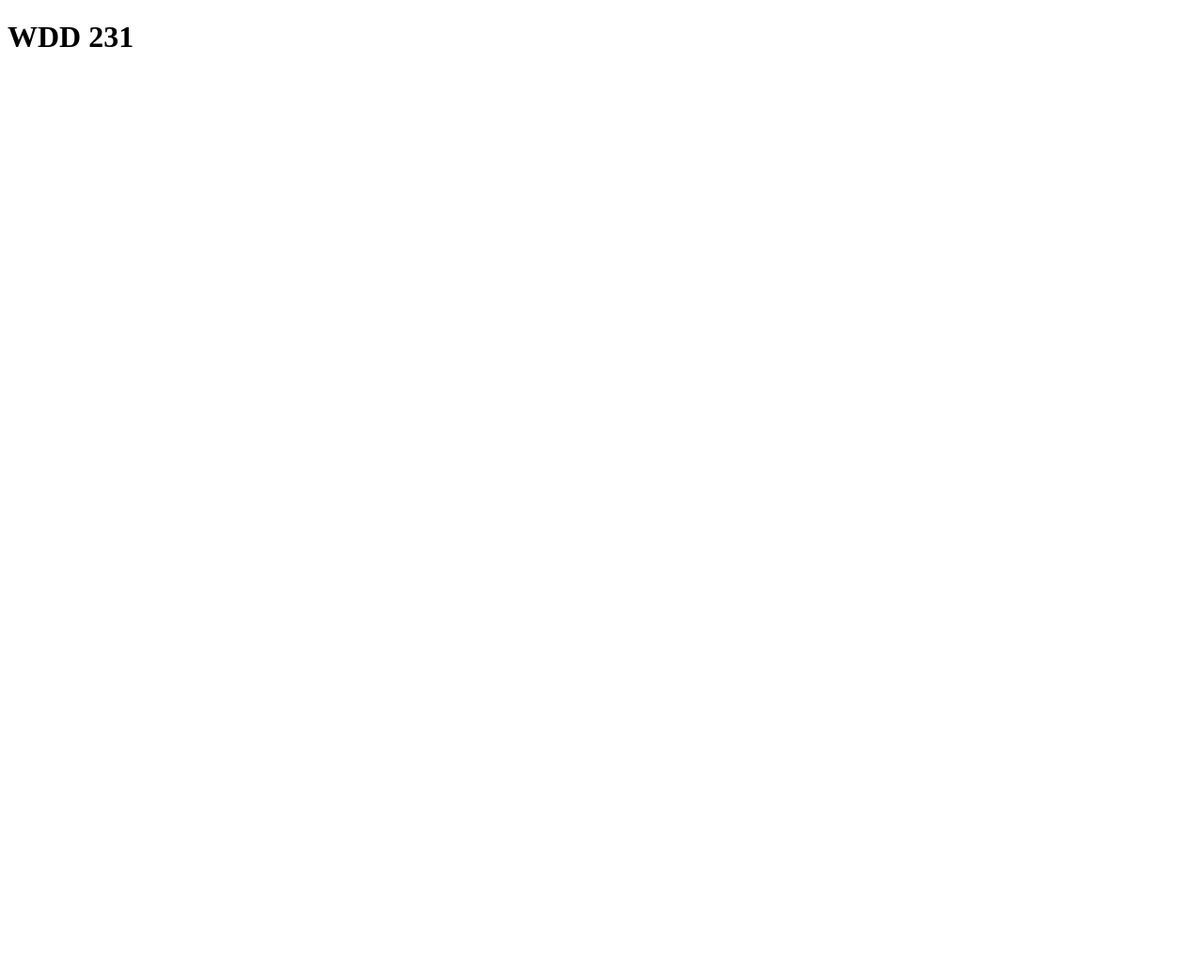
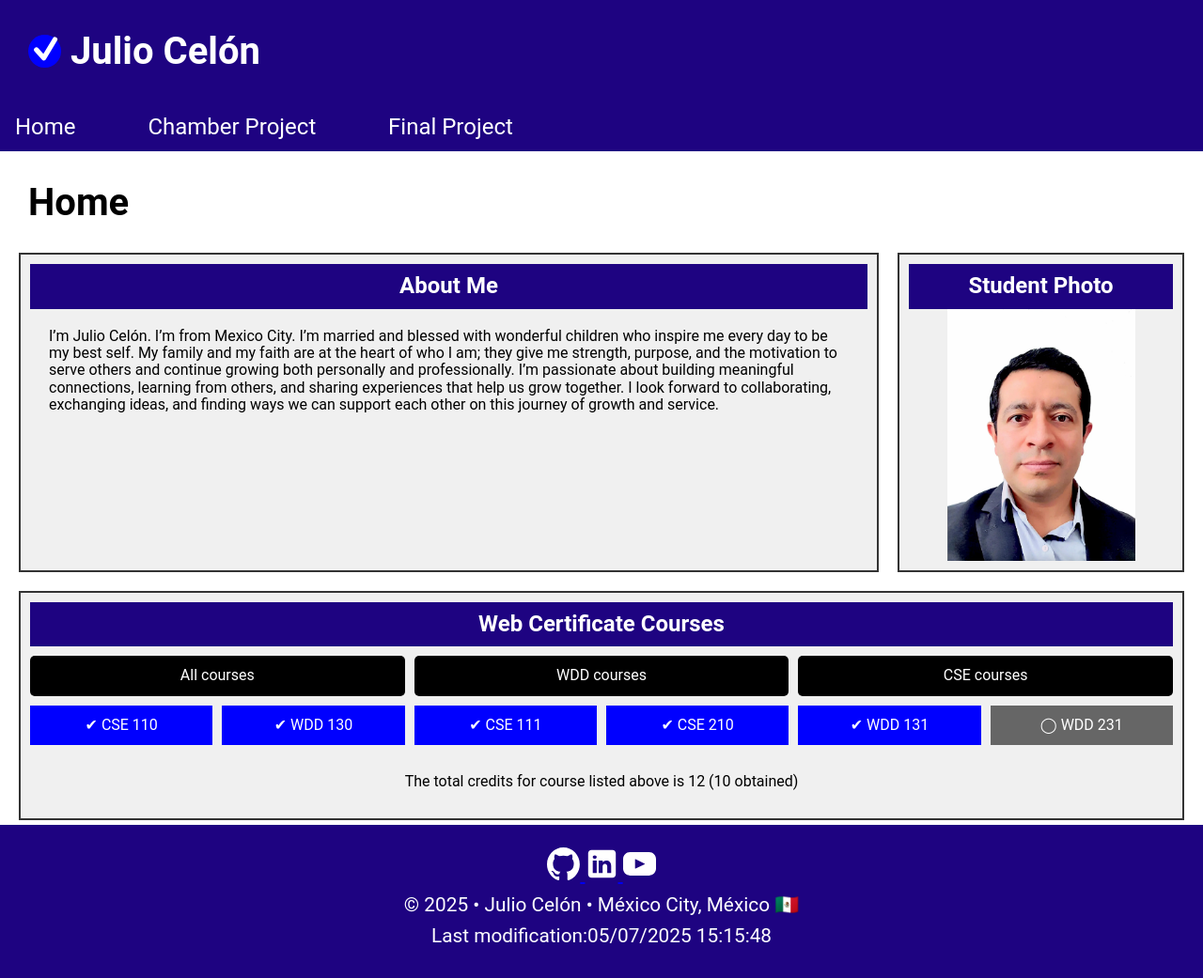
Before and after one commit to juliocelon/wdd231, a plain HTML site: page index.html in a window 1280 px wide. Shown: the whole page at 94% size. Before the commit the page ends 800 px from the top, so only its background shows below. Drawn offline with Linux system fonts and the light colour scheme.

Commit message:
W01 Assignment: Course Home Page

```diff
--- a/index.html
+++ b/index.html
@@ -2,13 +2,107 @@
 <html lang="en">
 
 <head>
-    <meta charset="UTF-8">
-    <meta name="viewport" content="width=device-width, initial-scale=1.0">
-    <title>Document</title>
+    <meta charset="utf-8">
+    <meta name="viewport" content="width=device-width, initial-scale=1">
+
+    <meta name="description" content="WDD 231 – W01 Assignment: Course Home Page - Julio César Celón Altamirano">
+    <meta name="author" content="Julio Celón">
+
+    <title>WDD 231 – W01 Assignment: Course Home Page </title>
+
+    <link rel="stylesheet" href="styles/normalize.css">
+    <link rel="stylesheet" href="styles/base.css">
+    <link rel="stylesheet" href="styles/larger.css">
+
+    <!-- Preconexión a dominios de fuentes para acelerar la resolución DNS y handshake TLS -->
+    <link rel="preconnect" href="https://fonts.googleapis.com">
+    <link rel="preconnect" href="https://fonts.gstatic.com" crossorigin>
+
+    <!-- Preload del CSS de Google Fonts (no bloquea el render) -->
+    <link rel="preload" as="style" href="https://fonts.googleapis.com/css2?family=Playfair+Display&display=swap">
+
+    <!-- Carga diferida del CSS: no bloquea render -->
+    <link rel="stylesheet" href="https://fonts.googleapis.com/css2?family=Playfair+Display&display=swap" media="print"
+        onload="this.media='all'">
+
+    <script src="scripts/getdates.js" defer></script>
+    <script src="scripts/index.js" defer></script>
+    <script src="scripts/courses.js" defer></script>
 </head>
 
 <body>
-    <h1>WDD 231</h1>
+
+    <header>
+        <img src="images/logo2.svg" alt="site logo" width="35" height="35">
+        <h1>Julio Celón</h1>
+    </header>
+
+    <nav>
+        <button id="menu"></button>
+        <ul class="navigation">
+            <li><a href="#" title="Home">Home</a></li>
+            <li><a href="#" title="Chamber">Chamber Project</a></li>
+            <li><a href="#" title="Final">Final Project</a></li>
+        </ul>
+    </nav>
+
+    <main>
+        <h1 class="main-title">Home</h1>
+
+        <section class="section-container">
+            <h2>About Me</h2>
+            <p>I’m Julio Celón. I’m from Mexico City. I’m married and blessed with wonderful children who inspire me
+                every day to be my best self. My
+                family and my faith are at the heart of who I am; they give me strength, purpose, and the motivation to
+                serve others and
+                continue growing both personally and professionally.
+
+                I’m passionate about building meaningful connections, learning from others, and sharing experiences that
+                help us grow
+                together. I look forward to collaborating, exchanging ideas, and finding ways we can support each other
+                on this journey
+                of growth and service.</p>
+        </section>
+
+        <section class="section-container">
+            <h2>Student Photo</h2>
+            <img src="images/profile.webp" alt="Hello, my name is Julio Celon" width="200" height="268">
+        </section>
+
+        <section class="web-certificate-courses">
+            <h2>Web Certificate Courses</h2>
+
+            <div class="subject">
+                <button type="button" title="all-courses" id="all-courses">All courses</button>
+                <button type="button" title="wdd-courses" id="wdd-courses">WDD courses</button>
+                <button type="button" title="cse-courses" id="cse-courses">CSE courses</button>
+            </div>
+
+            <div class="courses">
+                <div class="course">
+                </div>
+            </div>
+
+            <p id="totalCredits"></p>
+
+        </section>
+
+    </main>
+
+    <footer>
+        <a href="https://github.com/juliocelon" target="_blank">
+            <img src="images/github.svg" alt="GitHub logo" width="35" height="35">
+        </a>
+        <a href="https://www.linkedin.com/in/juliocelon" target="_blank">
+            <img src="images/linkedin.svg" alt="LinkedIn logo" width="35" height="35">
+        </a>
+        <a href="https://www.youtube.com/channel/UCEEXsyBoDFuvW2w5y3XRh3g" target="_blank">
+            <img src="images/youtube.svg" alt="YouTube logo" width="35" height="35"> </a>
+
+        <p>© <span id="currentyear"></span> • Julio Celón • México City, México 🇲🇽 </p>
+        <p id="lastModified"></p>
+    </footer>
+
 </body>
 
 </html>
--- /dev/null
+++ b/scripts/courses.js
@@ -0,0 +1,180 @@
+
+
+const courses = [
+    {
+        subject: 'CSE',
+        number: 110,
+        title: 'Introduction to Programming',
+        credits: 2,
+        certificate: 'Web and Computer Programming',
+        description: 'This course will introduce students to programming. It will introduce the building blocks of programming languages (variables, decisions, calculations, loops, array, and input/output) and use them to solve problems.',
+        technology: [
+            'Python'
+        ],
+        completed: true
+    },
+    {
+        subject: 'WDD',
+        number: 130,
+        title: 'Web Fundamentals',
+        credits: 2,
+        certificate: 'Web and Computer Programming',
+        description: 'This course introduces students to the World Wide Web and to careers in web site design and development. The course is hands on with students actually participating in simple web designs and programming. It is anticipated that students who complete this course will understand the fields of web design and development and will have a good idea if they want to pursue this degree as a major.',
+        technology: [
+            'HTML',
+            'CSS'
+        ],
+        completed: true
+    },
+    {
+        subject: 'CSE',
+        number: 111,
+        title: 'Programming with Functions',
+        credits: 2,
+        certificate: 'Web and Computer Programming',
+        description: 'CSE 111 students become more organized, efficient, and powerful computer programmers by learning to research and call functions written by others; to write, call , debug, and test their own functions; and to handle errors within functions. CSE 111 students write programs with functions to solve problems in many disciplines, including business, physical science, human performance, and humanities.',
+        technology: [
+            'Python'
+        ],
+        completed: true
+    },
+    {
+        subject: 'CSE',
+        number: 210,
+        title: 'Programming with Classes',
+        credits: 2,
+        certificate: 'Web and Computer Programming',
+        description: 'This course will introduce the notion of classes and objects. It will present encapsulation at a conceptual level. It will also work with inheritance and polymorphism.',
+        technology: [
+            'C#'
+        ],
+        completed: true
+    },
+    {
+        subject: 'WDD',
+        number: 131,
+        title: 'Dynamic Web Fundamentals',
+        credits: 2,
+        certificate: 'Web and Computer Programming',
+        description: 'This course builds on prior experience in Web Fundamentals and programming. Students will learn to create dynamic websites that use JavaScript to respond to events, update content, and create responsive user experiences.',
+        technology: [
+            'HTML',
+            'CSS',
+            'JavaScript'
+        ],
+        completed: true
+    },
+    {
+        subject: 'WDD',
+        number: 231,
+        title: 'Frontend Web Development I',
+        credits: 2,
+        certificate: 'Web and Computer Programming',
+        description: 'This course builds on prior experience with Dynamic Web Fundamentals and programming. Students will focus on user experience, accessibility, compliance, performance optimization, and basic API usage.',
+        technology: [
+            'HTML',
+            'CSS',
+            'JavaScript'
+        ],
+        completed: false
+    }
+]
+
+// CSE Courses
+
+const cseCourses = document.querySelector("#cse-courses");
+
+cseCourses.addEventListener("click", () => {
+
+    document.querySelector(".course").innerHTML = ""; // Clean the previos content (cards created)
+
+    let coursesOfCSE = courses.filter(course => {
+        return course.subject == "CSE";
+    });
+
+    createCourses(coursesOfCSE);
+
+});
+
+// WDD Courses
+
+const wddCourses = document.querySelector("#wdd-courses");
+
+wddCourses.addEventListener("click", () => {
+
+    document.querySelector(".course").innerHTML = ""; // Clean the previos content (cards created)
+
+    let coursesOfWDD = courses.filter(course => {
+        return course.subject == "WDD";
+    });
+
+    createCourses(coursesOfWDD);
+
+});
+
+// All Courses
+
+const allCourses = document.querySelector("#all-courses");
+
+allCourses.addEventListener("click", () => {
+
+    document.querySelector(".course").innerHTML = ""; // Clean the previos content (cards created)
+
+    createCourses(courses);
+
+});
+
+createCourses(courses);
+
+
+// Create course Cards
+
+function createCourses(courses) {
+
+    const container = document.querySelector(".course");
+
+    courses.forEach(course => {
+        const card = document.createElement("div");
+        card.classList.add("course-card");
+
+        if (course.completed == true) {
+            card.innerHTML = `
+                <button
+                    type="button"
+                    title="${course.subject}-${course.number}"
+                    id="${course.subject}-${course.number}"
+                    style="background-color: #0000FF; color: white; border: none; ">
+                    ✔ ${course.subject} ${course.number}
+                </button>`;
+        } else {
+            card.innerHTML = `
+                <button
+                    type="button"
+                    title="${course.subject}-${course.number}"
+                    id="${course.subject}-${course.number}"
+                    style="background-color:#666666; color: white; border: none;">
+                    ◯ ${course.subject} ${course.number}
+                </button>`;
+        }
+
+
+        container.appendChild(card);
+
+        // Getting all the credits
+
+        const totalCredits = courses.reduce((total, course) => {
+            return total + course.credits;
+        }, 0);
+
+        // Getting the obtained credits
+
+        const obtainedCredits = courses.filter(course => course.completed).
+            reduce((totalObtainedCredits, course) => {
+                return totalObtainedCredits + course.credits;
+            }, 0);
+
+        const allCredits = document.querySelector("#totalCredits");
+        allCredits.innerHTML = `The total credits for course listed above is ${totalCredits} (${obtainedCredits} obtained)`;
+
+    });
+}
--- /dev/null
+++ b/scripts/getdates.js
@@ -0,0 +1,17 @@
+const currentyear = document.querySelector("#currentyear");
+const lastModified = document.querySelector("#lastModified");
+
+const today = new Date();
+
+currentyear.innerHTML = `${today.getFullYear()}`;
+
+let lastModification = new Date(document.lastModified);
+
+const month = String(lastModification.getMonth() + 1).padStart(2, '0');
+const day = String(lastModification.getDate()).padStart(2, '0');
+
+const hours = String(lastModification.getHours()).padStart(2, '0');
+const minutes = String(lastModification.getMinutes()).padStart(2, '0');
+const seconds = String(lastModification.getSeconds()).padStart(2, '0');
+
+lastModified.innerHTML = `Last modification:${day}/${month}/${lastModification.getFullYear()} ${hours}:${minutes}:${seconds}`;
--- /dev/null
+++ b/styles/base.css
@@ -0,0 +1,188 @@
+/* Reset básico */
+* {
+    margin: 0;
+    padding: 0;
+    box-sizing: border-box;
+}
+
+body {
+    font-family: 'Roboto', sans-serif;
+}
+
+/* GRID PRINCIPAL */
+main {
+    display: grid;
+    grid-template-columns: 1fr;
+    /* Móviles: 1 sola columna */
+    grid-gap: 20px;
+    padding: 5px 20px;
+}
+
+
+
+.main-title {
+    grid-column: 1;
+    /* Por defecto, ocupa toda la única columna */
+    grid-row: 1;
+    font-size: 2.5rem;
+    margin-bottom: 10px;
+    justify-self: start;
+}
+
+/* SECCIONES */
+section {
+    background: #f0f0f0;
+    padding: 10px;
+    border: 2px solid #333;
+}
+
+/* Texto */
+h2 {
+    padding: 10px;
+    text-align: center;
+    background: #1e0381;
+    color: white;
+}
+
+p {
+    padding: 20px;
+}
+
+/* Imagen centrada */
+section img {
+    display: block;
+    margin: 0 auto;
+}
+
+/* Botones de cursos */
+.subject {
+    display: flex;
+    justify-content: space-between;
+    gap: 10px;
+    margin: 10px 0;
+}
+
+.subject button {
+    flex: 1;
+    background-color: #000000;
+    color: white;
+    border: none;
+    padding: 12px 0;
+    border-radius: 5px;
+    font-size: 16px;
+}
+
+.subject button:hover {
+    background-color: #0000FF;
+}
+
+/* Cursos */
+.course {
+    display: grid;
+    grid-template-columns: 1fr;
+    gap: 10px;
+    margin: 10px 0;
+    flex-wrap: wrap;
+}
+
+.course-card {
+    flex: 1;
+}
+
+.course-card {
+    width: 100%;
+}
+
+.course-card button {
+    width: 100%;
+    padding: 12px 0;
+    font-size: 16px;
+}
+
+#totalCredits {
+    text-align: center;
+}
+
+/* Encabezado y pie */
+header {
+    display: flex;
+    justify-content: flex-start;
+    align-items: center;
+    padding: 5px 30px;
+    background-color: #1e0381;
+    color: #fff;
+}
+
+h1 {
+    font-size: 2.5rem;
+    text-align: center;
+    padding: 0px 10px;
+}
+
+footer {
+    text-align: center;
+    background-color: #1e0381;
+    color: #fff;
+    padding: 1.5rem;
+    font-size: 1.3rem;
+}
+
+footer p {
+    margin: 0.5rem 0;
+    padding: 0;
+    line-height: 1.2;
+}
+
+/* Navegación móvil */
+nav {
+    background-color: #1e0381;
+    color: #fff;
+}
+
+#menu {
+    font-size: 2rem;
+    color: #fff;
+    position: fixed;
+    top: 1rem;
+    right: 1rem;
+    background-color: #1e0381;
+}
+
+#menu::before {
+    content: "☰";
+}
+
+#menu.open::before {
+    content: "x";
+}
+
+.navigation {
+    display: flex;
+    flex-direction: column;
+    position: fixed;
+    top: 3.5rem;
+    left: 0;
+    width: 100%;
+    list-style: none;
+    font-size: 1.5rem;
+}
+
+.navigation a {
+    display: none;
+    width: 100%;
+    padding: 1rem;
+    text-align: center;
+    text-decoration: none;
+    color: #fff;
+    background-color: #000;
+    box-sizing: border-box;
+}
+
+.navigation a:hover {
+    background-color: #fff;
+    color: #000;
+}
+
+.navigation.open a {
+    display: block;
+}
--- /dev/null
+++ b/styles/larger.css
@@ -0,0 +1,101 @@
+/* Menú horizontal en pantallas grandes */
+@media (min-width: 950px) {
+    #menu {
+        display: none;
+    }
+
+    nav {
+        position: static;
+    }
+
+    .navigation {
+        display: flex;
+        flex-direction: row;
+        gap: 2.8rem;
+        position: static;
+    }
+
+    .navigation a {
+        display: block;
+        color: #fff;
+        padding: 0.75rem 1rem;
+        background-color: transparent;
+    }
+
+    .navigation a:hover {
+        font-weight: 700;
+        text-decoration: underline;
+        text-decoration-color: #fffacd;
+    }
+}
+
+/* Grid responsivo para main */
+@media (min-width: 600px) {
+    main {
+        grid-template-columns: 2fr 1fr;
+        /* Dos columnas desde 600px */
+        grid-template-rows: auto auto;
+        /* Título en primera fila, secciones en segunda */
+    }
+
+    .main-title {
+        grid-column: 1 / -1;
+        /* Ocupa ambas columnas */
+        grid-row: 1;
+        /* Mantenerlo en la primera fila */
+    }
+
+    .section-container:nth-of-type(1) {
+        grid-column: 1;
+        /* About Me en la columna izquierda */
+        grid-row: 2;
+    }
+
+    .section-container:nth-of-type(2) {
+        grid-column: 2;
+        /* Student Photo en la columna derecha */
+        grid-row: 2;
+    }
+
+    .web-certificate-courses {
+        grid-column: 1 / -1;
+        /* Ocupa todas las columnas */
+        grid-row: 3;
+        /* Siempre en la última fila */
+    }
+
+    .course {
+        display: flex;
+        justify-content: space-between;
+        gap: 10px;
+        margin: 10px 0;
+        flex-wrap: wrap;
+    }
+
+    .course-card {
+        flex: 1;
+    }
+
+    .course-card button {
+        width: 100%;
+        padding: 12px 0;
+        font-size: 16px;
+    }
+}
+
+@media (min-width: 1000px) {
+    main {
+        grid-template-columns: 3fr 1fr;
+        /* About Me 75%, Student Photo 25% */
+    }
+
+    .main-title {
+        grid-column: 1 / -1;
+        /* Título sigue ocupando todo el ancho */
+    }
+
+    .web-certificate-courses {
+        grid-column: 1 / -1;
+        /* Sigue ocupando todo el ancho */
+    }
+}
```
Also changed, not shown: scripts/index.js (added, +7 -0 lines), images/github.svg (added), images/linkedin.svg (added), images/logo2.svg (added), images/profile.webp (added), images/youtube.svg (added), scripts/app.js (added), styles/normalize.css (added), 2 other files.
